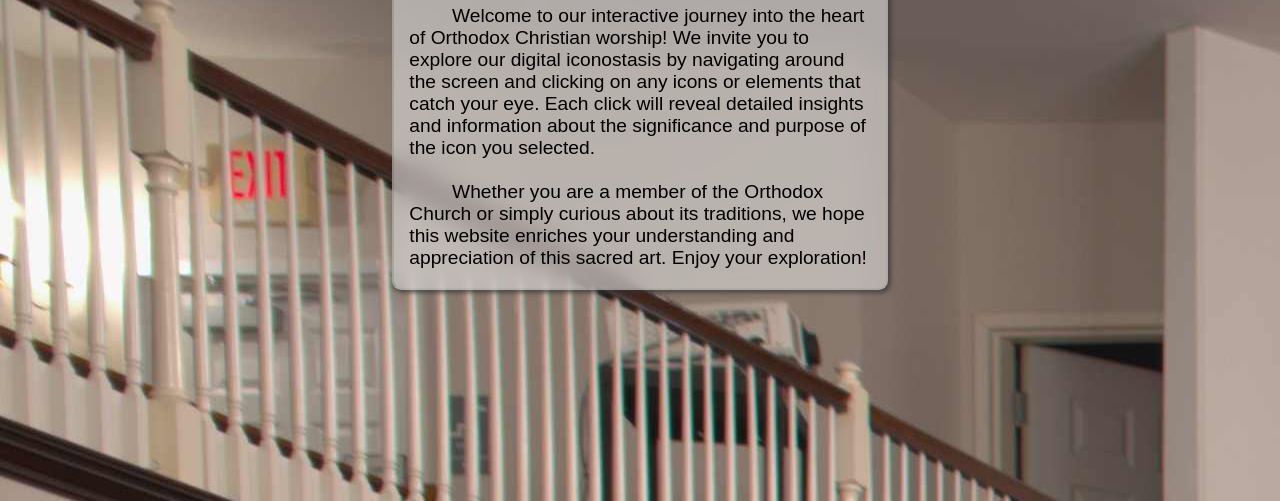
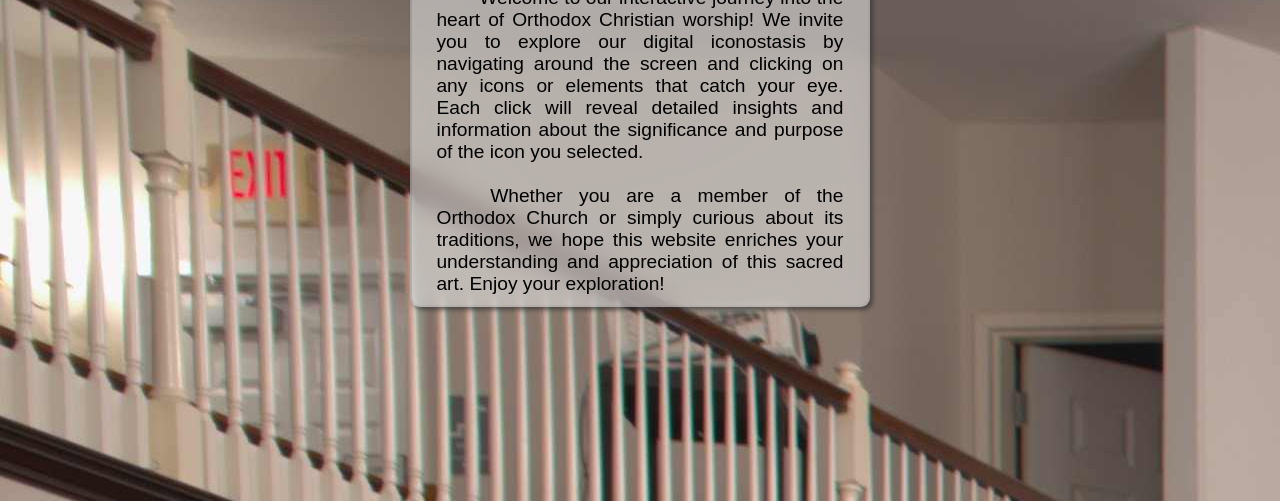
Before and after one commit to qwertya15/iconostasis-project, a plain HTML site: page index.html in a window 1280 px wide. Shown: the part 299-800 px from the top of the page. Drawn offline with Linux system fonts and the light colour scheme; some packages are replaced by stand-ins of ours; a script that the page names is missing.

Commit message:
justify text, scroll and max-height for tooltips

```diff
--- a/style.css
+++ b/style.css
@@ -97,8 +97,12 @@ main {
   backdrop-filter:blur(12px);
   border:inset 2px #7772;
   border-radius:0.5em;
+  box-sizing:border-box;
   box-shadow:3px 3px 4px 0px #333a;
   z-index:10;
+  max-width:100%;
+  max-height:100%;
+  overflow-y:scroll;
 }
 #tooltip.loaded {
   transition-duration:0.3s;
@@ -163,8 +167,9 @@ main {
 }
 #tooltip .tt-desc {
   /* max-height:32vh; */
-  /* overflow-y:scroll; */
   white-space:pre-wrap;
+  text-align:justify;
+  margin:0.5em;
 }
 .element {
   --x:0px;
@@ -184,6 +189,8 @@ main {
   padding:0px;
   /* backdrop-filter:blur(8px); */
   transition:filter 0.1s/*, scale 0.2s ease-in-out*/;
+  max-height:100%;
+  max-width:100%;
 }
 .element:hover:not(:active) {
   filter:brightness(1.2);
```
